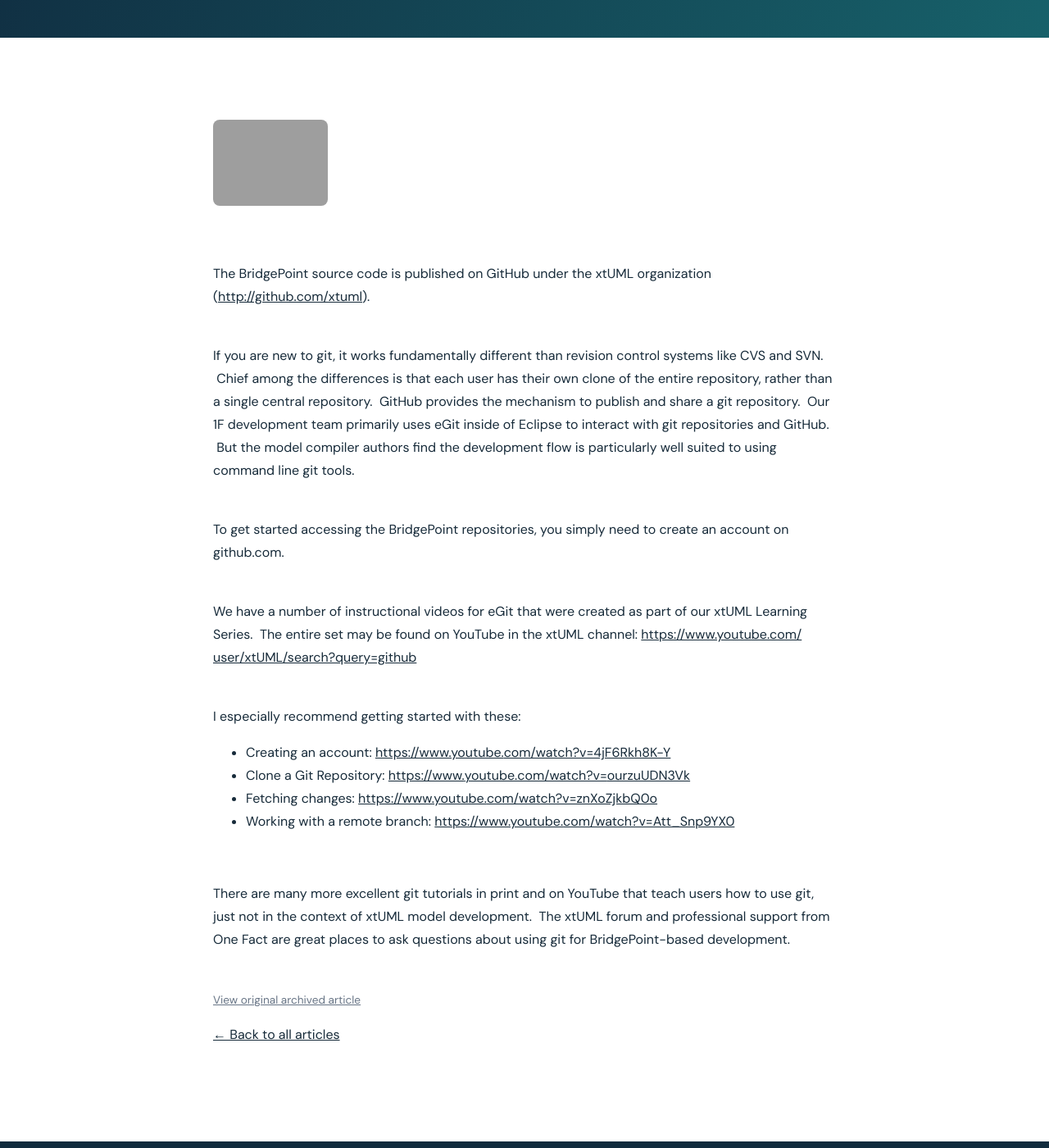
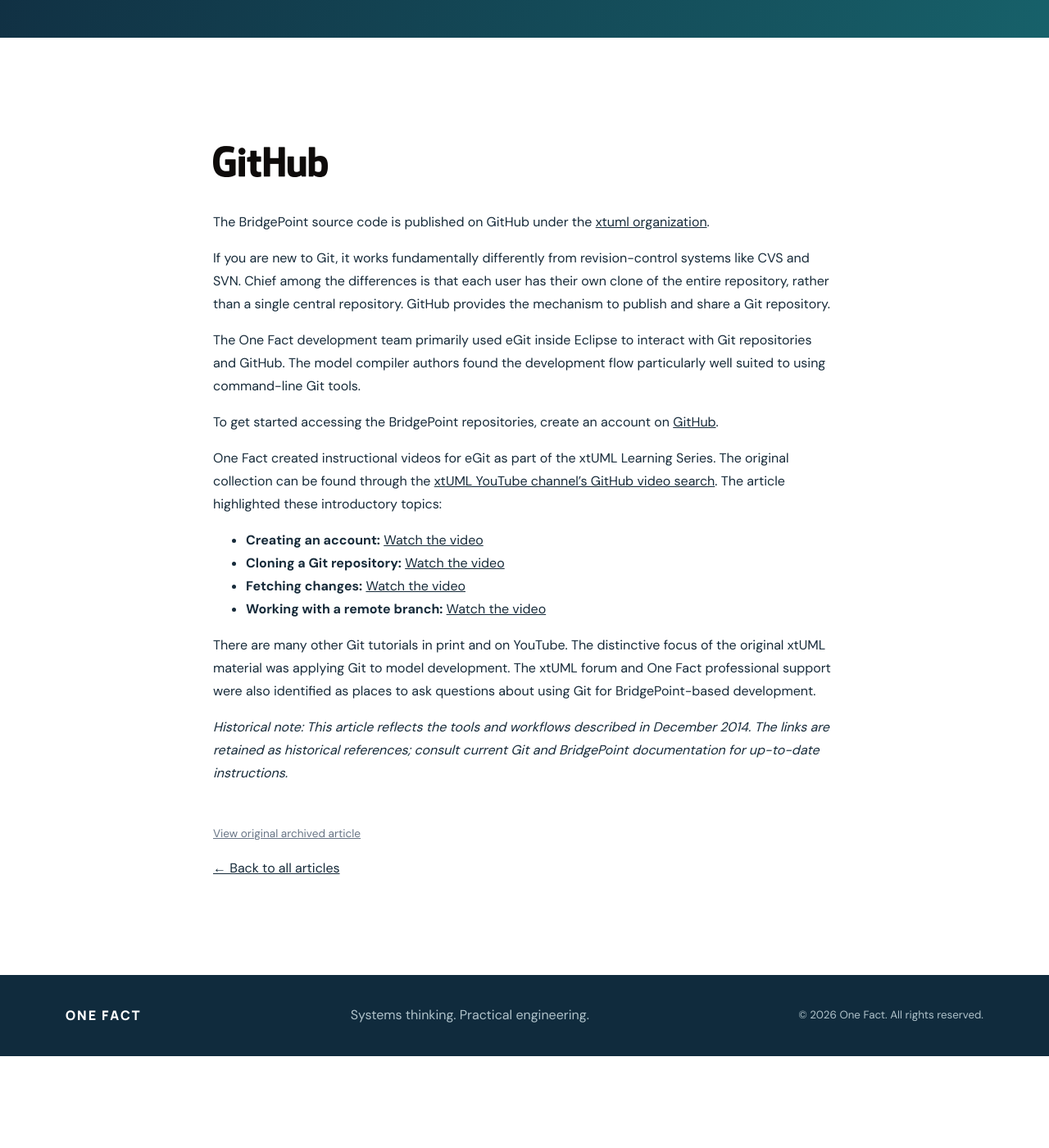
Before and after one commit to xtuml/onefactinc, a Jekyll site: the page built from _articles/getting-started-github.md, in a window 1280 px wide and 1400 px high, scrolled down 394 px. Shown: the whole window at 82% size. Built offline with Jekyll 4.4.1, drawn with Linux system fonts in a browser that asks for light colours; after the commit the page ends 1682 px from its top, so only the background shows below that; some of the changed text lies outside the part shown.

Commit message:
Migrate Getting Started with GitHub article

```diff
--- /dev/null
+++ b/_articles/getting-started-github.md
@@ -0,0 +1,30 @@
+---
+title: "Getting Started with GitHub"
+date: 2014-12-03
+description: "A historical introduction to accessing the BridgePoint source repositories on GitHub and getting started with Git and eGit."
+permalink: /getting-started-github/
+source_url: "https://onefact.net/getting-started-github/"
+---
+
+<figure>
+  <img src="{{ '/assets/images/github-logo-2013.png' | relative_url }}" alt="GitHub logo">
+</figure>
+
+The BridgePoint source code is published on GitHub under the [xtuml organization](https://github.com/xtuml).
+
+If you are new to Git, it works fundamentally differently from revision-control systems like CVS and SVN. Chief among the differences is that each user has their own clone of the entire repository, rather than a single central repository. GitHub provides the mechanism to publish and share a Git repository.
+
+The One Fact development team primarily used eGit inside Eclipse to interact with Git repositories and GitHub. The model compiler authors found the development flow particularly well suited to using command-line Git tools.
+
+To get started accessing the BridgePoint repositories, create an account on [GitHub](https://github.com).
+
+One Fact created instructional videos for eGit as part of the xtUML Learning Series. The original collection can be found through the [xtUML YouTube channel's GitHub video search](https://www.youtube.com/user/xtUML/search?query=github). The article highlighted these introductory topics:
+
+- **Creating an account:** [Watch the video](https://www.youtube.com/watch?v=4jF6Rkh8K-Y)
+- **Cloning a Git repository:** [Watch the video](https://www.youtube.com/watch?v=ourzuUDN3Vk)
+- **Fetching changes:** [Watch the video](https://www.youtube.com/watch?v=znXoZjkbQ0o)
+- **Working with a remote branch:** [Watch the video](https://www.youtube.com/watch?v=Att_Snp9YX0)
+
+There are many other Git tutorials in print and on YouTube. The distinctive focus of the original xtUML material was applying Git to model development. The xtUML forum and One Fact professional support were also identified as places to ask questions about using Git for BridgePoint-based development.
+
+*Historical note: This article reflects the tools and workflows described in December 2014. The links are retained as historical references; consult current Git and BridgePoint documentation for up-to-date instructions.*
```
Also changed, not shown: MIGRATION-INVENTORY.md (+1 -0 lines), OLDER-ARTICLE-INVENTORY.md (+1 -1 lines), assets/images/github-logo-2013.png (added).
